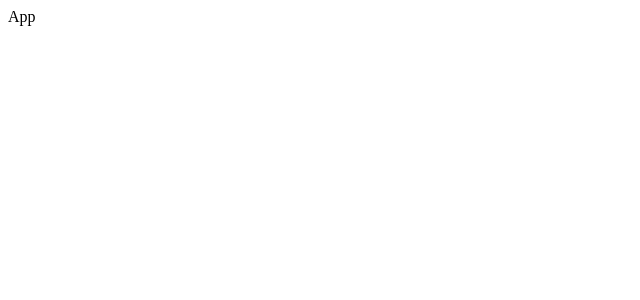
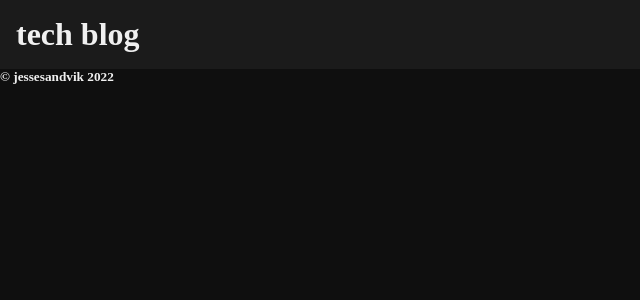
Before and after one commit to JesseSandvik/tech-blog, a React (Create React App) app in the folder client/: page / in a window 1280 px wide. Shown: the top 300 px of the page, without its empty margins (0-640 px from the left). Built offline with nearby package versions, Linux system fonts and the light colour scheme.

Commit message:
basic styling folder structure for scss/css created, basic styling applied

```diff
--- a/client/package.json
+++ b/client/package.json
@@ -17,6 +17,7 @@
     "build": "react-scripts build",
     "test": "react-scripts test",
     "coverage": "react-scripts test --coverage",
+    "sass": "sass --watch src/scss:src/css",
     "eject": "react-scripts eject"
   },
   "eslintConfig": {
--- a/client/src/App.js
+++ b/client/src/App.js
@@ -1,5 +1,30 @@
+import Footer from "./components/organisms/footer/Footer";
+import Header from "./components/organisms/header/Header";
+import Heading from "./components/atoms/heading/Heading";
+
 function App() {
-  return <div>App</div>;
+  const darkTheme = {
+    background: "#0f0f0f",
+    color: "#f0f0f0",
+  };
+
+  const lightTheme = {
+    background: "#f0f0f0",
+    color: "$0f0f0f",
+  };
+
+  return (
+    <div style={darkTheme} id="app">
+      <Header>
+        <Heading level="1">tech blog</Heading>
+      </Header>
+      <Footer>
+        <Heading level="5">
+          &copy; jessesandvik {new Date().getFullYear()}
+        </Heading>
+      </Footer>
+    </div>
+  );
 }
 
 export default App;
--- /dev/null
+++ b/client/src/css/styles.css
@@ -0,0 +1,18 @@
+* {
+  box-sizing: border-box;
+  margin: 0;
+}
+
+#app {
+  display: grid;
+  grid-template-rows: auto 1fr auto;
+  min-height: 100vh;
+}
+
+header {
+  background: #1b1b1b;
+  grid-row: 1/1;
+  padding: 1rem;
+}
+
+/*# sourceMappingURL=styles.css.map */
--- a/client/src/index.js
+++ b/client/src/index.js
@@ -2,6 +2,8 @@ import React from "react";
 import ReactDOM from "react-dom/client";
 import { BrowserRouter as Router } from "react-router-dom";
 import App from "./App";
+
+import "./css/styles.css";
 
 const root = ReactDOM.createRoot(document.getElementById("root"));
 root.render(
--- /dev/null
+++ b/client/src/scss/_global.scss
@@ -0,0 +1,12 @@
+@use "./settings/" as *;
+
+* {
+    box-sizing: border-box;
+    margin: 0;
+}
+
+#app {
+    display: grid;
+    grid-template-rows: auto 1fr auto;
+    min-height: 100vh;
+}
--- /dev/null
+++ b/client/src/scss/organisms/_Footer.scss
@@ -0,0 +1,5 @@
+@use "../settings/" as *;
+
+footer {
+    grid-row: 3 / -1;
+}
--- /dev/null
+++ b/client/src/scss/organisms/_Header.scss
@@ -0,0 +1,7 @@
+@use "../settings/" as *;
+
+header {
+    background: $medium-black;
+    grid-row: 1 / 1;
+    padding: $padding;
+}
--- /dev/null
+++ b/client/src/scss/organisms/_index.scss
@@ -0,0 +1 @@
+@forward "./Header";
--- /dev/null
+++ b/client/src/scss/settings/_index.scss
@@ -0,0 +1,2 @@
+@forward "./colors";
+@forward "./sizing";
--- /dev/null
+++ b/client/src/scss/settings/_sizing.scss
@@ -0,0 +1,3 @@
+$grid-gap: 1rem;
+$margin: 1rem;
+$padding: 1rem;
--- /dev/null
+++ b/client/src/scss/styles.scss
@@ -0,0 +1,3 @@
+@use "./settings";
+@use "./global";
+@use "./organisms";
```
Also changed, not shown: client/src/scss/settings/_colors.scss (added, +17 -0 lines), 1 other file (tests, documents, lock files or other folders).
